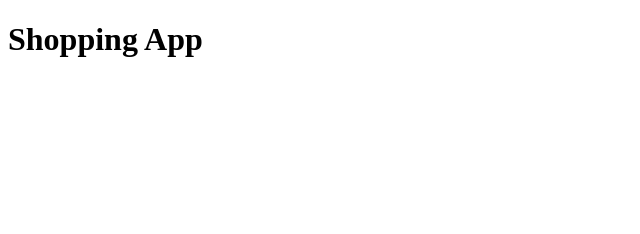
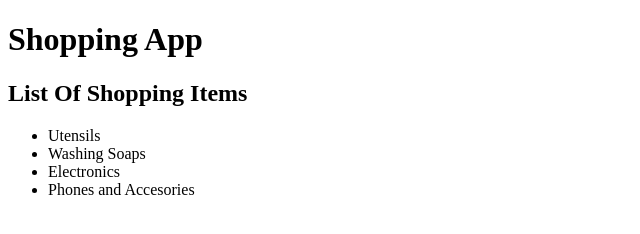
Before and after one commit to DennisOtuomaZetech/SHOPPING-WEBISTE-, a plain HTML site: page index.html in a window 1280 px wide. Shown: the whole page, without its empty margins (0-640 px from the left). Drawn offline with Linux system fonts and the light colour scheme.

Commit message:
COMMIT ALL

```diff
--- a/index.html
+++ b/index.html
@@ -4,9 +4,17 @@
     <meta charset="UTF-8">
     <meta http-equiv="X-UA-Compatible" content="IE=edge">
     <meta name="viewport" content="width=device-width, initial-scale=1.0">
-    <title>Document</title>
+    <title>SHOPPING APP</title>
 </head>
 <body>
     <h1>Shopping App</h1>
+    <h2>List Of Shopping Items</h2>
+    <ul>
+        <li>Utensils</li>
+        <li>Washing Soaps</li>
+        <li>Electronics</li>
+        <li>Phones and Accesories</li>
+    </ul>
+
 </body>
 </html>
```
